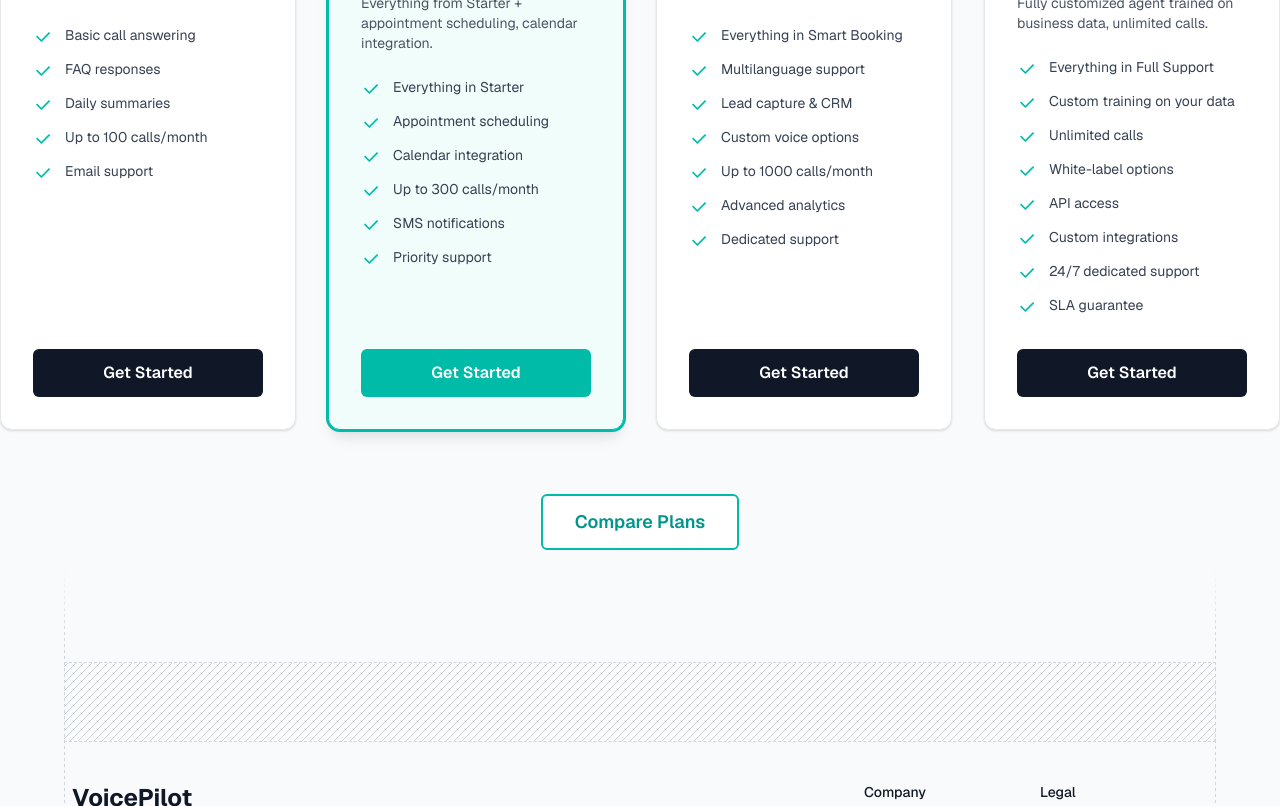
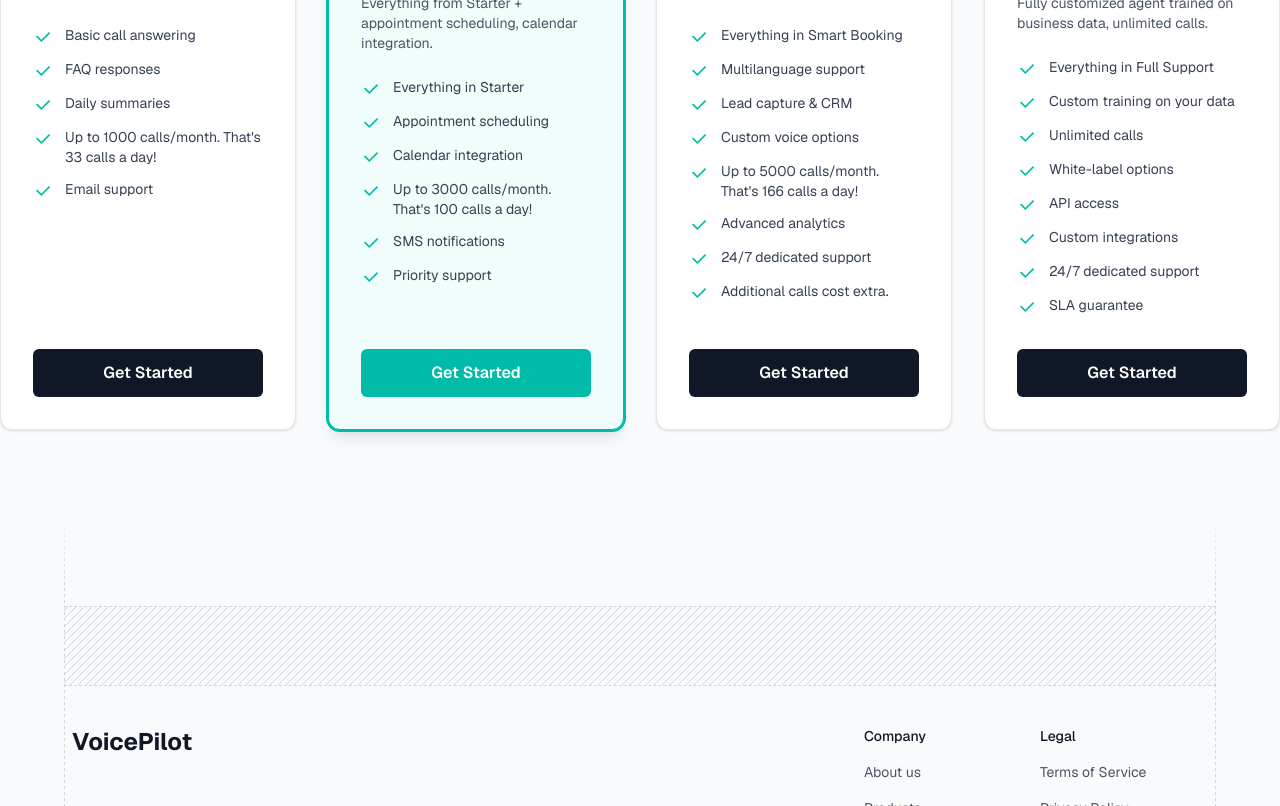
Before and after one commit to GreenKeewi/voicePilot, a Next.js app: page /products in a window 1280 px wide. Shown: the part 620-1426 px from the top of the page. Built offline with nearby package versions, Linux system fonts and the light colour scheme.

Commit message:
Update product pricing and features; adjust trial period to 7 days

```diff
--- a/src/app/products/page.tsx
+++ b/src/app/products/page.tsx
@@ -1,23 +1,23 @@
 import {
-  RiPhoneFill,
   RiCalendarCheckFill,
+  RiCheckLine,
   RiCustomerService2Fill,
   RiGlobalFill,
-  RiCheckLine,
+  RiPhoneFill,
 } from "@remixicon/react"
 
 export default function Products() {
   const products = [
     {
       name: "Starter AI Agent",
-      price: "$29",
+      price: "$1,499",
       period: "/mo",
       description: "Basic call answering, FAQs, daily summaries.",
       features: [
         "Basic call answering",
         "FAQ responses",
         "Daily summaries",
-        "Up to 100 calls/month",
+        "Up to 1000 calls/month. That's 33 calls a day!",
         "Email support",
       ],
       icon: <RiPhoneFill className="size-8 text-teal-500" />,
@@ -25,14 +25,14 @@ export default function Products() {
     },
     {
       name: "Smart Booking Agent",
-      price: "$59",
+      price: "$2,999",
       period: "/mo",
       description: "Everything from Starter + appointment scheduling, calendar integration.",
       features: [
         "Everything in Starter",
         "Appointment scheduling",
         "Calendar integration",
-        "Up to 300 calls/month",
+        "Up to 3000 calls/month. That's 100 calls a day!",
         "SMS notifications",
         "Priority support",
       ],
@@ -41,7 +41,7 @@ export default function Products() {
     },
     {
       name: "Full Support Agent",
-      price: "$99",
+      price: "$4,999",
       period: "/mo",
       description: "Bookings + multilanguage support + lead capture + custom voice.",
       features: [
@@ -49,16 +49,17 @@ export default function Products() {
         "Multilanguage support",
         "Lead capture & CRM",
         "Custom voice options",
-        "Up to 1000 calls/month",
+        "Up to 5000 calls/month. That's 166 calls a day!",
         "Advanced analytics",
-        "Dedicated support",
+        "24/7 dedicated support",
+        "Additional calls cost extra.",
       ],
       icon: <RiCustomerService2Fill className="size-8 text-teal-500" />,
       highlight: false,
     },
     {
       name: "Enterprise Custom Agent",
-      price: "$199-$499",
+      price: "$7,500+",
       period: "/mo",
       description: "Fully customized agent trained on business data, unlimited calls.",
       features: [
@@ -85,7 +86,7 @@ export default function Products() {
             Choose Your AI Agent
           </h1>
           <p className="mt-6 max-w-2xl mx-auto text-xl text-gray-600">
-            Select the perfect plan for your business. All plans include a 14-day free trial.
+            Select the perfect plan for your business. All plans include a 7-day free trial.
           </p>
         </div>
 
@@ -94,8 +95,7 @@ export default function Products() {
           {products.map((product, index) => (
             <div
               key={index}
-              className={`relative flex flex-col rounded-xl border p-8 ${
-                product.highlight
+              className={`relative flex flex-col rounded-xl border p-8 ${product.highlight
                 ? "border-teal-500 bg-teal-50 shadow-lg ring-2 ring-teal-500"
                 : "border-gray-200 bg-white shadow-sm"
                 }`}
@@ -138,8 +138,7 @@ export default function Products() {
               </ul>
 
               <button
-                className={`w-full rounded-md px-4 py-3 text-center font-semibold transition-all ${
-                  product.highlight
+                className={`w-full rounded-md px-4 py-3 text-center font-semibold transition-all ${product.highlight
                   ? "bg-teal-500 text-white hover:bg-teal-600"
                   : "bg-gray-900 text-white hover:bg-gray-800"
                   }`}
@@ -149,13 +148,6 @@ export default function Products() {
             </div>
           ))}
         </div>
-
-        {/* Compare Plans CTA */}
-        <div className="text-center">
-          <button className="inline-flex items-center rounded-md border-2 border-teal-500 bg-white px-8 py-3 text-lg font-semibold text-teal-600 transition-all hover:bg-teal-50">
-            Compare Plans
-          </button>
-        </div>
       </div>
     </main>
   )
```
Lines whose indentation alone changed are shown as unchanged.
